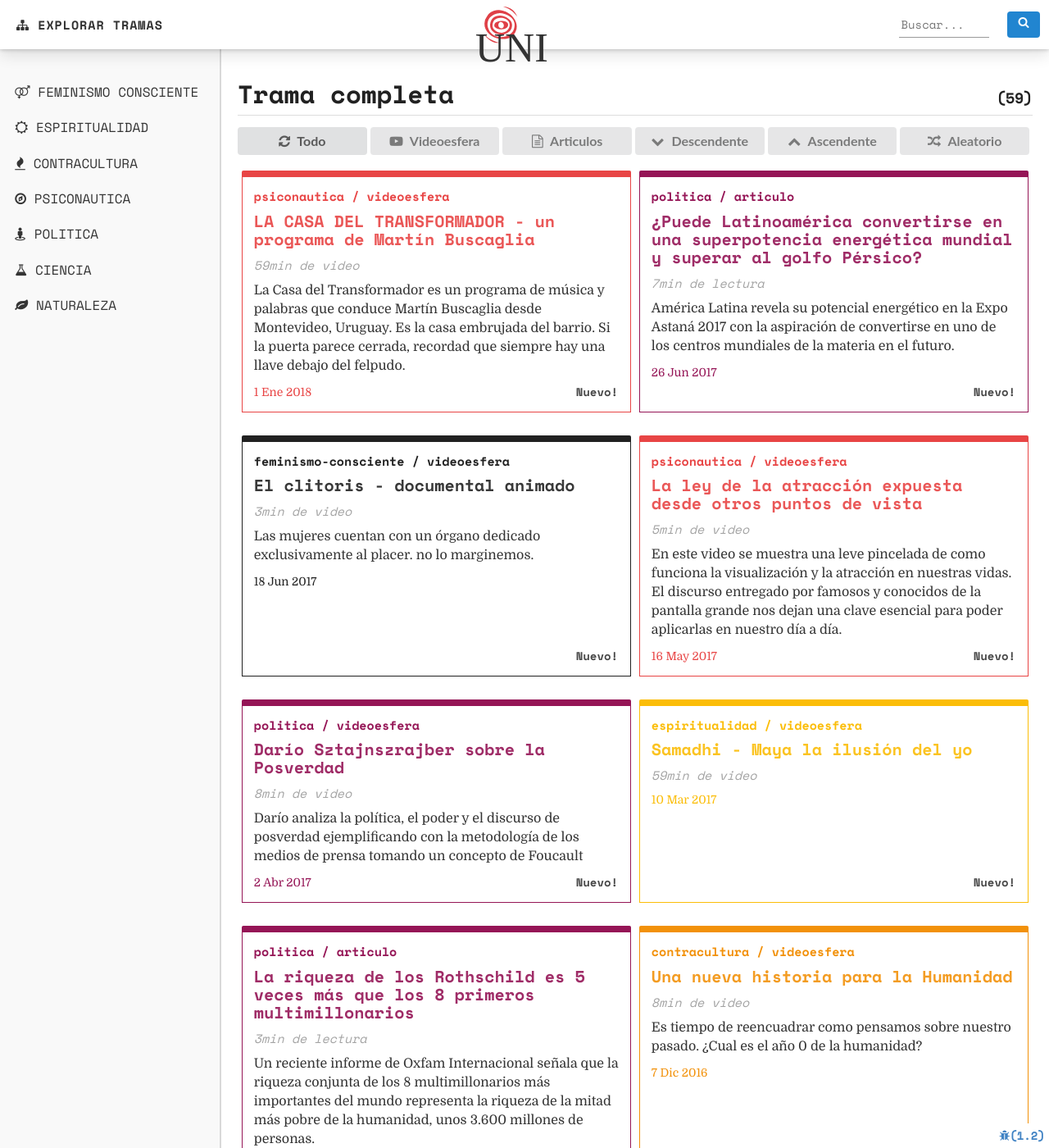
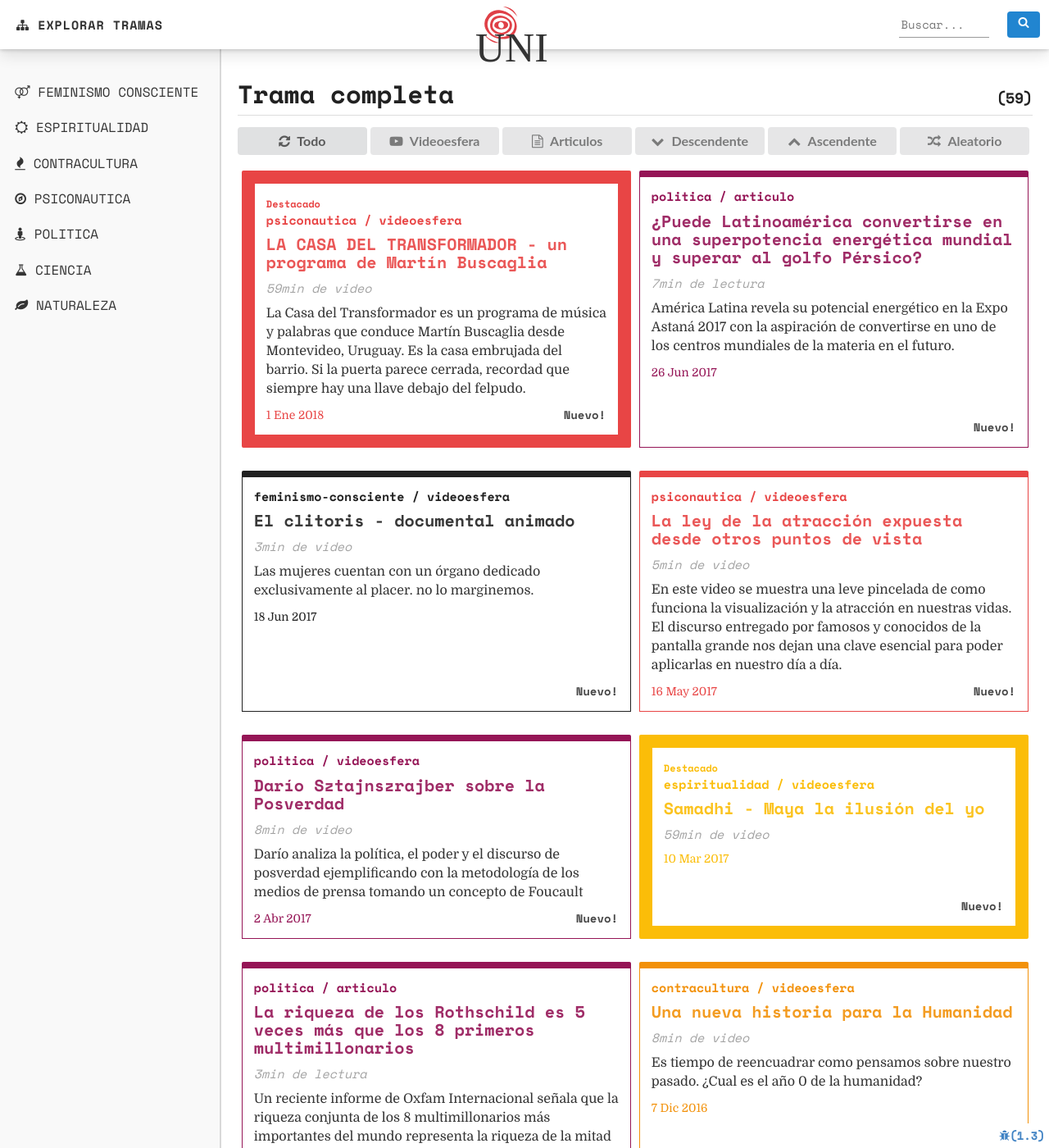
Before and after one commit to ama-trama/uni, a Jekyll site: the page built from tramas.html, in a window 1280 px wide and 1400 px high. Shown: the whole window at 82% size. Built offline with Jekyll 4.4.1, drawn with Linux system fonts in a browser that asks for light colours; some web fonts are replaced; comment, search, counter and statistics services are not loaded.

Commit message:
highlight featured

```diff
--- a/_includes/category-list.html
+++ b/_includes/category-list.html
@@ -1,9 +1,12 @@
 
   {% for post in site.posts %}
     {% if post.category == include.category %}
-    <div class="item mix trama-{{post.category}} trama-{{post.type}}" data-published-date="{{ post.date | %Y-%m-%d %H:%M+01:00 }}">
+    <div class="item mix trama-{{post.category}} trama-{{post.type}} {% if post.featured %}trama-destacada{% endif %}" data-published-date="{{ post.date | %Y-%m-%d %H:%M+01:00 }}">
       <div class="content">
         <h3 class="mono-space">
+         {% if post.featured %}
+            <small>Destacado</small> <br>
+          {% endif %}
           {{post.category}} / {{post.type}}
         </h3>
         <a href="{{site.baseurl}}{{post.url}}" class="header">
--- a/_layouts/default.html
+++ b/_layouts/default.html
@@ -37,7 +37,7 @@
 <div class="main-container">
 	{{content}}
 	<a href="https://github.com/ama-trama/uni" target="_blank" class="web-soon">
-		<i class="fa fa-bug" aria-hidden="true"></i>(1.2)
+		<i class="fa fa-bug" aria-hidden="true"></i>(1.3)
 	</a>
 </div>
 
--- a/_scss/components/off-canvas.scss
+++ b/_scss/components/off-canvas.scss
@@ -24,6 +24,10 @@
 	//transition: all .4s cubic-bezier(0.7,0,.3,1);
 	//z-index: 999999;
 	//width: 220px;
+
+  &.aside-featured {
+    left: -270px;
+  }
 
   ul {
     padding: 0;
--- a/_scss/layouts/default.scss
+++ b/_scss/layouts/default.scss
@@ -24,6 +24,10 @@
 	.item {
 		min-width: 49%;
 		margin: 1em 0;
+
+		&.trama-destacada {
+			border: 15px solid;
+		}
 
 		@include media($ipad) {
 			width: 48%;
--- a/_scss/layouts/post.scss
+++ b/_scss/layouts/post.scss
@@ -7,6 +7,10 @@
     -webkit-transition: all 0.3s cubic-bezier(0.7, 0, 0.3, 1);
     -moz-transition: all 0.3s cubic-bezier(0.7, 0, 0.3, 1);
     transition: all 0.3s cubic-bezier(0.7, 0, 0.3, 1);
+
+    &.post-featured {
+        padding-left: 0;
+    }
 
     @include media($ipad) {
     	padding-left: 0;
--- a/tramas.html
+++ b/tramas.html
@@ -13,10 +13,14 @@ layout: default
   <div class="container">
     <div class="fail-message"><span>Estos filtros no dieron resultado.</span></div>
     {% for post in site.posts %}
-    <div class="item mix trama-{{post.category}} trama-{{post.type}}" data-published-date="">
+    <div class="item mix trama-{{post.category}} trama-{{post.type}} {% if post.featured %}trama-destacada{% endif %}" data-published-date="">
       <div class="content">
         <h3 class="mono-space">
+          {% if post.featured %}
+            <small>Destacado</small> <br>
+          {% endif %}
           {{post.category}} / {{post.type}}
+
         </h3>
         <a href="{{site.baseurl}}{{post.url}}" class="header">
           <span aria-hidden="true" class="post-status"></span>
```
Also changed, not shown: _layouts/post.html (+15 -17 lines).
